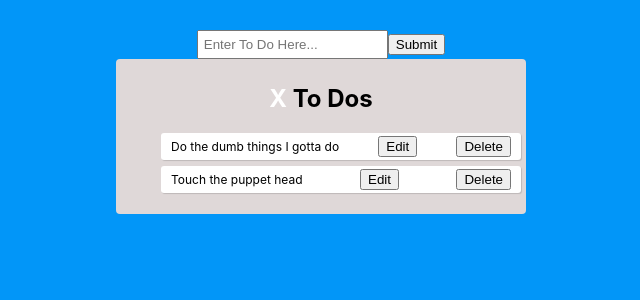
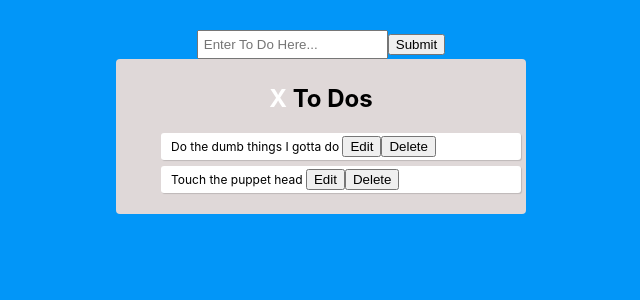
Before and after one commit to ltdelia/to-done, a React (Create React App) app: page / in a window 1280 px wide. Shown: the top 300 px of the page, without its empty margins (319-959 px from the left). Built offline with nearby package versions, Linux system fonts and the light colour scheme.

Commit message:
adding edit state for toDo

```diff
--- a/src/ToDo/ToDo.js
+++ b/src/ToDo/ToDo.js
@@ -1,19 +1,39 @@
-import React, { useState } from 'react';
+import React, { useState } from "react";
 
-import './ToDo.css';
+import "./ToDo.css";
 
-const ToDo = props => {
+const ToDo = (props) => {
+  const [isEditing, setIsEditing] = useState(false);
+  const [isDeleting, setIsDeleting] = useState(false);
 
-    // const [isEditing, setIsEditing] = useState(false);
-    // const [isDeleting, setIsDeleting] = useState(false);
+  const editToDoHandler = () => {
+    setIsEditing(true);
+  };
 
-    return(
-        <li className="to-do">
-            <span>{props.content}</span>
-            <button type="button">Edit</button>
-            <button type="button">Delete</button>
-        </li>
-    )
-}
+  const submitToDoHandler = () => {
+    setIsEditing(false);
+  };
+
+  return (
+    <li className="to-do">
+      {isEditing ? (
+        <div>
+          <input value={props.content} onChange={props.onChange} />
+          <button onClick={submitToDoHandler} type="submit">
+            Submit
+          </button>
+        </div>
+      ) : (
+        <div>
+          <span>{props.content}</span>{" "}
+          <button onClick={editToDoHandler} type="button">
+            Edit
+          </button>
+          <button type="button">Delete</button>
+        </div>
+      )}
+    </li>
+  );
+};
 
 export default ToDo;
```
Also changed, not shown: src/ToDoList/ToDoList.js (+9 -5 lines).
